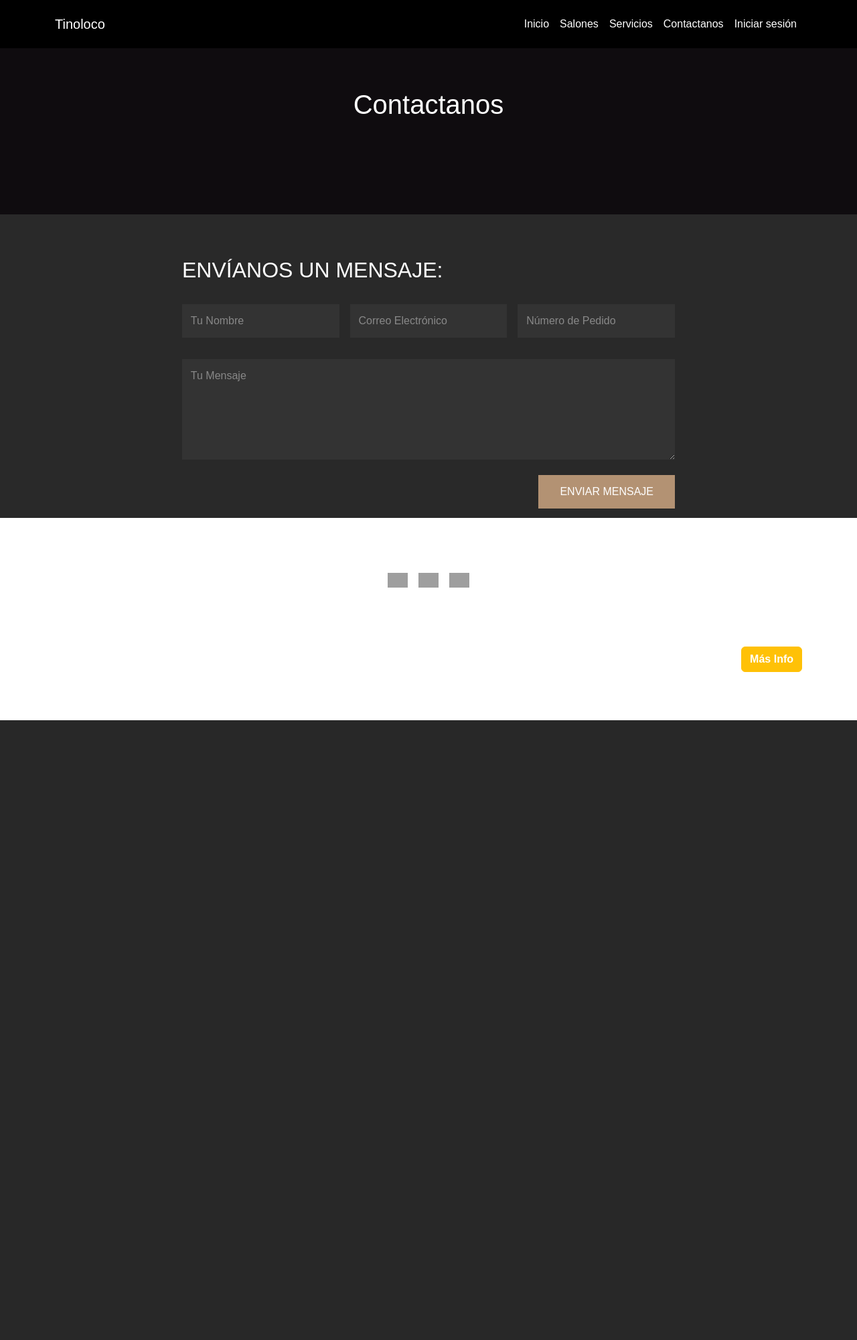
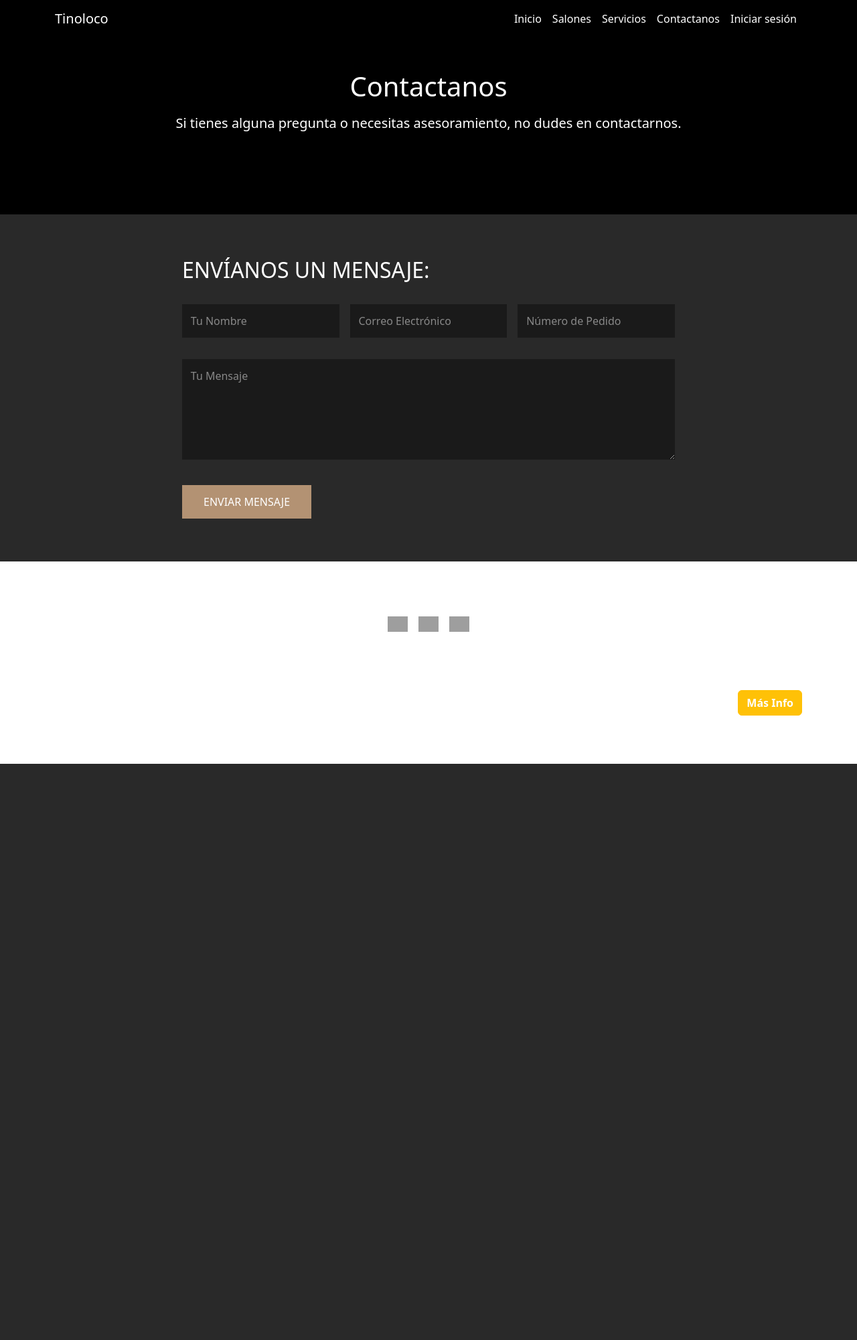
Before and after one commit to Marcwos/django-event-center, a Django app: page /contacto/ in a window 1280 px wide. Shown: the whole page at 67% size. Before the commit the page ends 1075 px from the top, so only its background shows below. Run offline with Django 5.2, Linux system fonts and the light colour scheme; grey boxes are pictures that could not be loaded.

Commit message:
Se agrega static para los estilos de contacto

```diff
--- /dev/null
+++ b/contact/static/css/stylecontact.css
@@ -0,0 +1,177 @@
+
+body {
+    background-color: rgb(41, 41, 41) !important;
+    color: white;
+}
+
+/* General navbar link styles */
+.nav-link {
+    color: white; /* Asegura que las letras sean blancas */
+    position: relative;
+    transition: color 0.3s ease; /* Transición suave para el color */
+}
+
+/* Subrayado animado para enlaces */
+.nav-link::after {
+    content: ''; /* Genera el subrayado */
+    position: absolute;
+    left: 0;
+    bottom: -3px; /* Ajusta la posición debajo del texto */
+    width: 0;
+    height: 2px; /* Grosor de la barra */
+    background-color: white; /* Color de la barra */
+    transition: width 0.3s ease; /* Efecto de animación */
+}
+
+/* Hover effect */
+.nav-link:hover::after {
+    width: 100%; /* Se extiende al 100% del ancho del enlace */
+}
+
+.nav-link:hover {
+    color: #f0f0f0; /* Cambia ligeramente el color del texto al pasar el mouse */
+}
+
+
+html, body {
+    background-color: #EAEBEB;
+    height: 2000px; /* Simulación de página larga */
+    display: flex;
+    flex-direction: column;
+}
+.navbar {
+    background-color: transparent !important; /* Siempre transparente */
+    border: none; /* Elimina bordes */
+}
+.nav-link, .navbar-brand {
+    color: white !important; /* Texto en blanco */
+}
+
+.logo {
+    color: white;
+    text-decoration: none;
+    font-size: 1.5rem;
+    font-weight: bold;
+}
+
+.nav-links {
+    display: flex;
+    gap: 2rem;
+}
+
+.nav-links a {
+    color: white;
+    text-decoration: none;
+}
+
+/* Banner Styles */
+.banner {
+    background-color: #000;
+    color: white;
+    text-align: center;
+    padding: 0.5rem;
+}
+
+.banner span {
+    color: #fff;
+    font-weight: bold;
+}
+
+/* Contact Container */
+.contact-container {
+    margin-top: 76px;
+    background-color: rgb(15, 15, 15);
+    color: white;
+}
+
+/* Hero Section */
+.hero {
+    height: 40vh;
+    display: flex;
+    flex-direction: column;
+    justify-content: center;
+    align-items: center;
+    text-align: center;
+    background-color: #000000;
+    padding: 3rem 1rem;
+}
+
+.hero h1 {
+    color: white;
+    font-size: 2.5rem;
+    margin-bottom: 1rem;
+}
+
+/* Contact Form */
+.contact-form {
+    max-width: 800px;
+    margin: 2rem auto;
+    padding: 2rem;
+}
+
+.form-grid {
+    display: grid;
+    grid-template-columns: repeat(3, 1fr);
+    gap: 1rem;
+    margin-bottom: 1rem;
+}
+
+input, textarea, .dark-input {
+    width: 100%;
+    padding: 0.8rem;
+    margin-bottom: 1rem;
+    background-color: #1a1a1a;
+    border: none;
+    color: white;
+}
+
+textarea {
+    height: 150px;
+    resize: vertical;
+}
+
+/* Form Actions */
+.form-actions {
+    display: flex;
+    justify-content: space-between;
+    align-items: flex-start;
+    margin-top: 1rem;
+}
+
+.submit-btn {
+    background-color: #b39273;
+    color: white;
+    padding: 0.8rem 2rem;
+    border: none;
+    cursor: pointer;
+}
+
+.submit-btn:hover {
+    background-color: #8b7355;
+}
+
+/* Email Preference */
+.email-preference {
+    text-align: right;
+}
+
+.email-preference p {
+    margin-bottom: 0.5rem;
+    color: white;
+}
+
+.email-preference a {
+    color: #b39273;
+    text-decoration: none;
+}
+
+/* Headings */
+h2 {
+    color: white;
+    margin-bottom: 2rem;
+}
+
+/* Placeholder */
+::placeholder {
+    color: #888;
+}
--- a/contact/templates/contacto.html
+++ b/contact/templates/contacto.html
@@ -1,142 +1,21 @@
 {% extends 'inicio/base.html' %}
+{% load static %}
 
 {% block content %}
-
-<head>
-    <title>Contáctanos - Formulario de Contacto</title>
-</head>
-<div class="w-100 d-flex flex-column justify-content-center align-items-center text-center" style="height: 40vh; background-color: #0F0C0F;">
-
-    <h1 class="text-white">Contactanos</h1>
-
-</div>
-</head>
-<html lang="es">
 <head>
     <meta charset="UTF-8">
     <meta name="viewport" content="width=device-width, initial-scale=1.0">
     <title>Contáctanos - Formulario de Contacto</title>
-    <style>
-        * {
-            margin: 0;
-            padding: 0;
-            box-sizing: border-box;
-            font-family: Arial, sans-serif;
-        }
+    <link rel="stylesheet" href="{% static 'css/stylecontact.css' %}">
+</head>
 
-        body {
-            background-color: #1a1a1a;
-            color: white;
-        }
-
-        .navbar {
-            background-color: #000;
-            padding: 1rem;
-            display: flex;
-            justify-content: space-between;
-            align-items: center;
-        }
-
-        .logo {
-            color: white;
-            text-decoration: none;
-            font-size: 1.5rem;
-            font-weight: bold;
-        }
-
-        .nav-links {
-            display: flex;
-            gap: 2rem;
-        }
-
-        .nav-links a {
-            color: white;
-            text-decoration: none;
-        }
-
-        .banner {
-            background-color: #000;
-            color: white;
-            text-align: center;
-            padding: 0.5rem;
-        }
-
-        .banner span {
-            color: #fff;
-            font-weight: bold;
-        }
-
-        .hero {
-            background-image: linear-gradient(rgba(0,0,0,0.7), rgba(0,0,0,0.7)), url('watch-background.jpg');
-            background-size: cover;
-            background-position: center;
-            height: 300px;
-            display: flex;
-            flex-direction: column;
-            justify-content: center;
-            align-items: center;
-            text-align: center;
-            padding: 2rem;
-        }
-
-        .hero h1 {
-            font-size: 2.5rem;
-            margin-bottom: 1rem;
-        }
-
-        .contact-form {
-            max-width: 800px;
-            margin: 2rem auto;
-            padding: 2rem;
-        }
-
-        .form-grid {
-            display: grid;
-            grid-template-columns: repeat(3, 1fr);
-            gap: 1rem;
-            margin-bottom: 1rem;
-        }
-
-        input, textarea {
-            width: 100%;
-            padding: 0.8rem;
-            margin-bottom: 1rem;
-            background-color: #333;
-            border: none;
-            color: white;
-        }
-
-        textarea {
-            height: 150px;
-            resize: vertical;
-        }
-
-        .submit-btn {
-            background-color:rgb(109, 67, 11);
-            color: white;
-            padding: 0.8rem 2rem;
-            border: none;
-            cursor: pointer;
-            float: right;
-        }
-
-        .submit-btn:hover {
-            background-color:rgb(148, 85, 8);
-        }
-
-        .email-preference {
-            text-align: right;
-            margin-top: 1rem;
-        }
-
-        .email-preference a {
-            color:rgb(0, 0, 0);
-            text-decoration: none;
-        }
-    </style>
+<div class="hero">
+    <h1>Contactanos</h1>
+    <p style="font-size: 20px;">Si tienes alguna pregunta o necesitas asesoramiento, no dudes en contactarnos.</p>
+</div>
 
 <div class="contact-form">
-    <h2 >ENVÍANOS UN MENSAJE:</h2>
+    <h2>ENVÍANOS UN MENSAJE:</h2>
     <div class="form-grid">
         <input type="text" placeholder="Tu Nombre">
         <input type="email" placeholder="Correo Electrónico">
@@ -145,134 +24,9 @@
     <textarea placeholder="Tu Mensaje"></textarea>
     <form method="POST" action="{% url 'contacto' %}">
         {% csrf_token %}
-        <button class="submit-btn">ENVIAR MENSAJE</button>
-
+        <div class="form-actions">
+            <button class="submit-btn">ENVIAR MENSAJE</button>
+        </div>
     </form>
 </div>
-<style>
-    body {
-        background-color:rgb(41, 41, 41) !important;
-    }
-
-    .contact-container {
-        margin-top: 76px;
-        background-color: rgb(15, 15, 15);
-        color: white;
-    }
-
-    .hero {
-        background-color:rgb(15, 15, 15);
-        padding: 3rem 1rem;
-        text-align: center;
-    }
-
-    .hero h1 {
-        font-size: 2.5rem;
-        margin-bottom: 1rem;
-        color: white;
-    }
-
-    .contact-form {
-        max-width: 800px;
-        margin: 2rem auto;
-        padding: 2rem;
-    }
-
-    .form-grid {
-        display: grid;
-        grid-template-columns: repeat(3, 1fr);
-        gap: 1rem;
-        margin-bottom: 1rem;
-    }
-
-    .dark-input {
-        width: 100%;
-        padding: 0.8rem;
-        margin-bottom: 1rem;
-        background-color: #1a1a1a;
-        border: none;
-        color: white;
-    }
-
-    textarea.dark-input {
-        height: 150px;
-        resize: vertical;
-    }
-
-    .form-actions {
-        display: flex;
-        justify-content: space-between;
-        align-items: flex-start;
-        margin-top: 1rem;
-    }
-
-    .submit-btn {
-        background-color: #b39273;
-        color: white;
-        padding: 0.8rem 2rem;
-        border: none;
-        cursor: pointer;
-    }
-
-    .submit-btn:hover {
-        background-color: #8b7355;
-    }
-
-    .email-preference {
-        text-align: right;
-    }
-
-    .email-preference p {
-        margin-bottom: 0.5rem;
-        color: white;
-    }
-
-    .email-preference a {
-        color: #b39273;
-        text-decoration: none;
-    }
-
-    h2 {
-        color: white;
-        margin-bottom: 2rem;
-    }
-
-    ::placeholder {
-        color: #888;
-    }
-
-
-    .form-actions {
-        display: flex;
-        justify-content: space-between;
-        align-items: flex-start;
-        margin-top: 1rem;
-    }
-
-    .submit-btn {
-        background-color: #b39273;
-        color: white;
-        padding: 0.8rem 2rem;
-        border: none;
-        cursor: pointer;
-        /* Removido el float: right */
-    }
-
-    .email-preference {
-        text-align: right;
-        /* Removido el margin-top */
-    }
-
-    .email-preference p {
-        margin-bottom: 0.5rem;
-    }
-
-    .email-preference a {
-        color: #b39273;
-        text-decoration: none;
-    }
-</style>
-</body>
-</html>
-
 {% endblock %}
```
